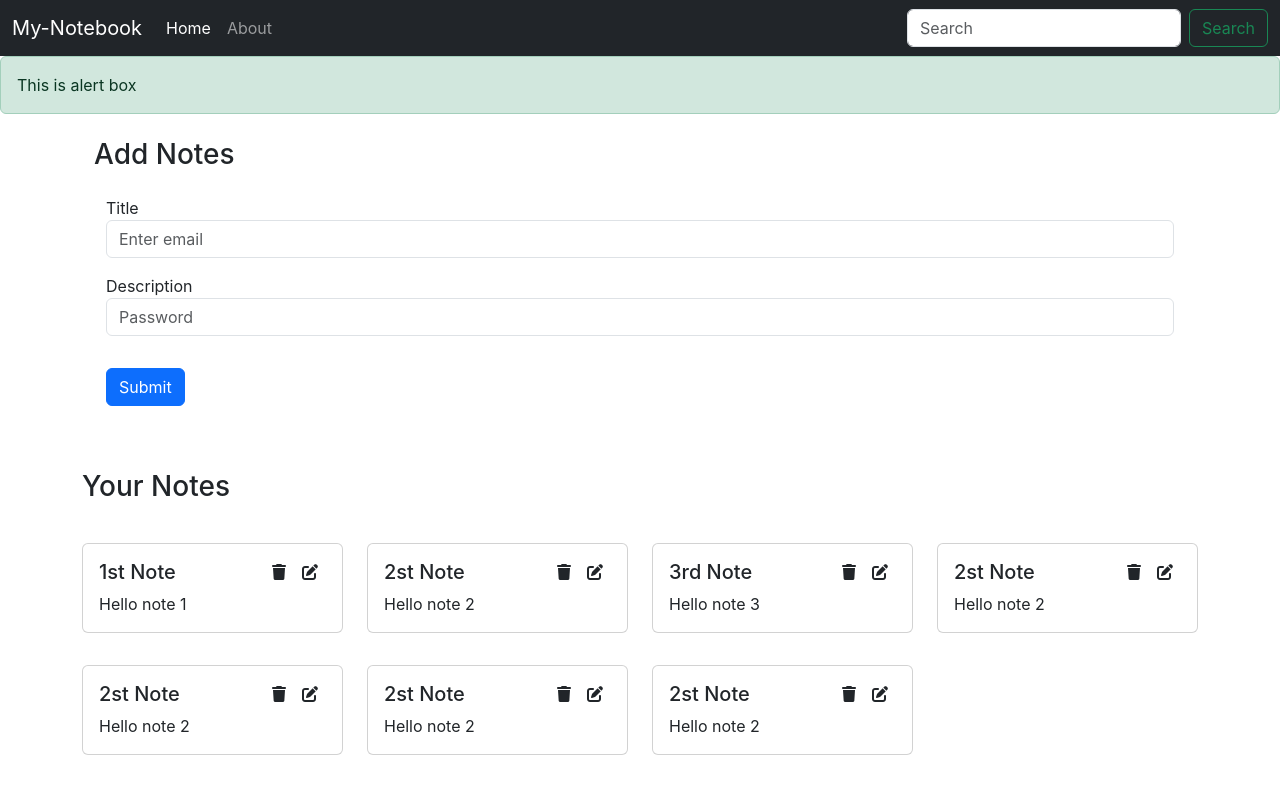
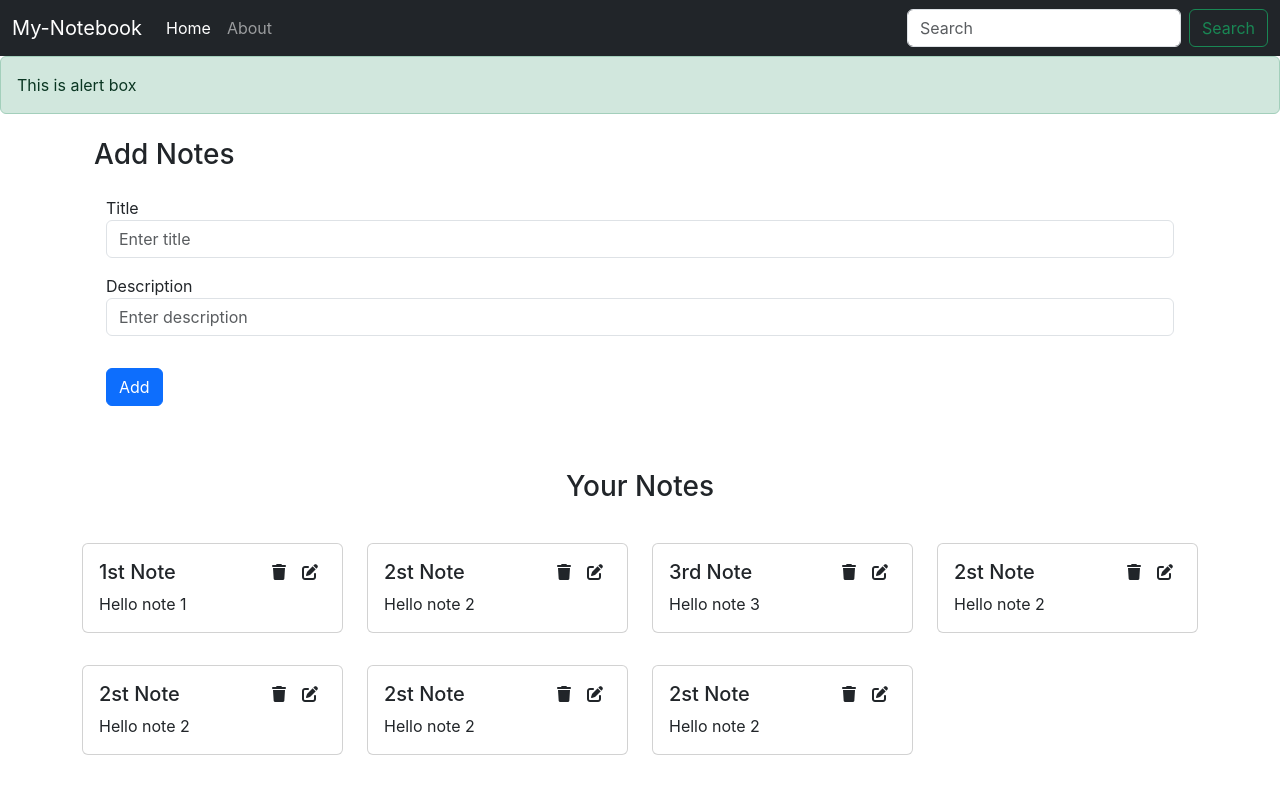
Before and after one commit to dev-ishaan/MERN-project, a React (Create React App) app in the folder my-notebook/: page / in a window 1280 px wide. Shown: the top 794 px of the page. Built offline with nearby package versions, Linux system fonts and the light colour scheme.

Commit message:
Adding delete a note functionality

```diff
--- a/my-notebook/src/components/Addnote.js
+++ b/my-notebook/src/components/Addnote.js
@@ -22,13 +22,13 @@ const Addnote = () => {
       <form className='my-4'>
           <div className="form-group">
             <label htmlFor="title">Title</label>
-            <input type="text" className="form-control" id="title" name="title" aria-describedby="emailHelp" placeholder="Enter email" onChange={onChange}/>
+            <input type="text" className="form-control" id="title" name="title" aria-describedby="emailHelp" placeholder="Enter title" onChange={onChange}/>
           </div>
           <div className="form-group my-3">
             <label htmlFor="description">Description</label>
-            <input type="text" className="form-control" id="description" name="description" placeholder="Password" onChange={onChange}/>
+            <input type="text" className="form-control" id="description" name="description" placeholder="Enter description" onChange={onChange}/>
           </div>
-          <button type="submit" className="btn btn-primary my-3" onClick={handleClick}>Submit</button>
+          <button type="submit" className="btn btn-primary my-3" onClick={handleClick}>Add</button>
       </form>
       </div>
     </div>
--- a/my-notebook/src/components/NoteItem.js
+++ b/my-notebook/src/components/NoteItem.js
@@ -1,7 +1,11 @@
-import React from 'react'
+import React, {useContext} from 'react'
+import noteContext from "../context/notes/NoteContext"
 
 const NoteItem = (props) => {
     const {notes} = props
+    const context = useContext(noteContext)
+    const {deleteNote} = context
+
   return (
     <div className='col-md-3 my-3'>
       <div className="card">
@@ -9,7 +13,7 @@ const NoteItem = (props) => {
             <div className="d-flex justify-content-between">
                 <h5 className="card-title">{notes.title}</h5>
                 <div className="icons">
-                    <i className="fa-solid fa-trash mx-2"></i>
+                    <i className="fa-solid fa-trash mx-2" onClick={()=>{deleteNote(notes._id)}}></i>
                     <i className="fa-solid fa-pen-to-square mx-2"></i>
                 </div>
             </div>
--- a/my-notebook/src/components/Notes.js
+++ b/my-notebook/src/components/Notes.js
@@ -10,7 +10,7 @@ const Notes = () => {
     <>
     <Addnote/>
     <div className="row">
-      <h3 className="my-4">Your Notes</h3>
+      <h3 className="text-center my-4">Your Notes</h3>
       {notes.map((notes) => {
         // MongoDB fetch the id in for of "._id"
         return <NoteItem key = {notes._id} notes={notes}/>
--- a/my-notebook/src/context/notes/NoteState.js
+++ b/my-notebook/src/context/notes/NoteState.js
@@ -85,12 +85,14 @@ const notesInitial = [
   }
 
   // Delete a note
-  const deleteNote = () =>{
-
+  const deleteNote = (id) =>{
+    console.log("deleted the id " + id)
+    const newNotes = notes.filter((note)=>{return note._id!==id})
+    setnotes(newNotes)
   }
 
   //Edit a note
-  const editNote = () =>{
+  const editNote = (id, title, description, tag) =>{
 
   }
 
```
